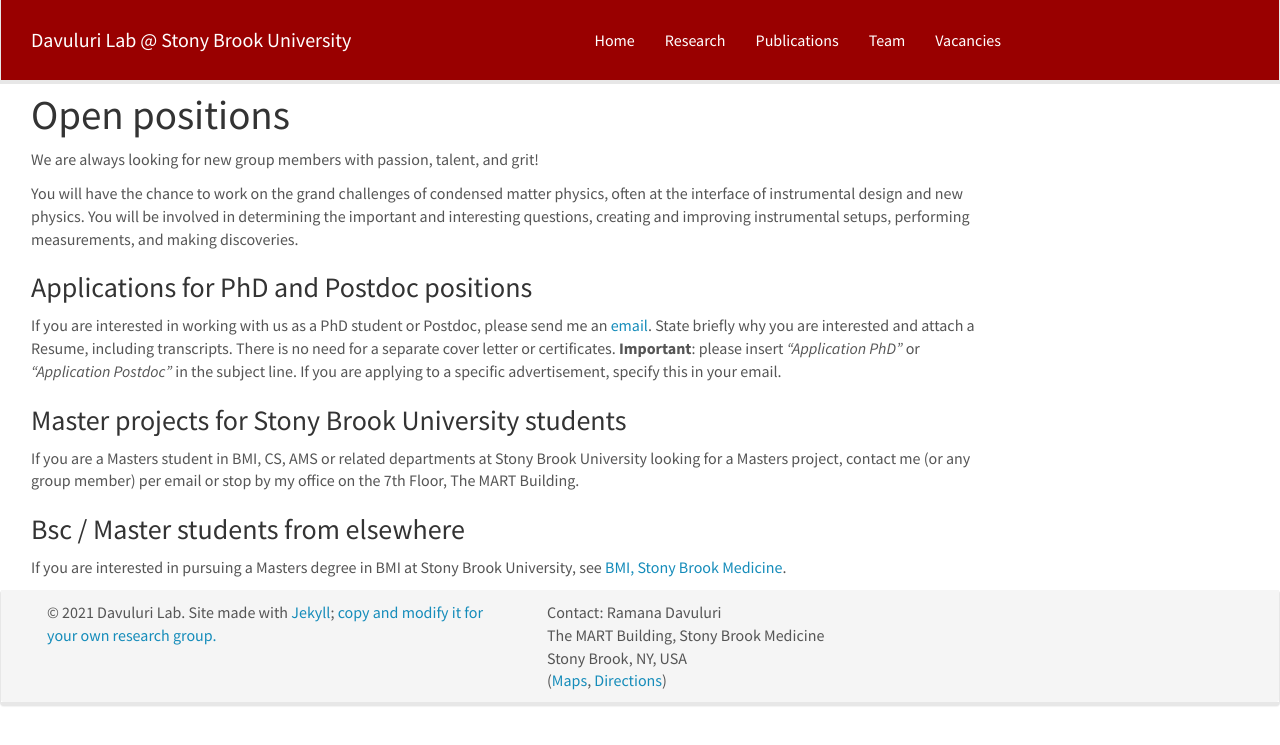
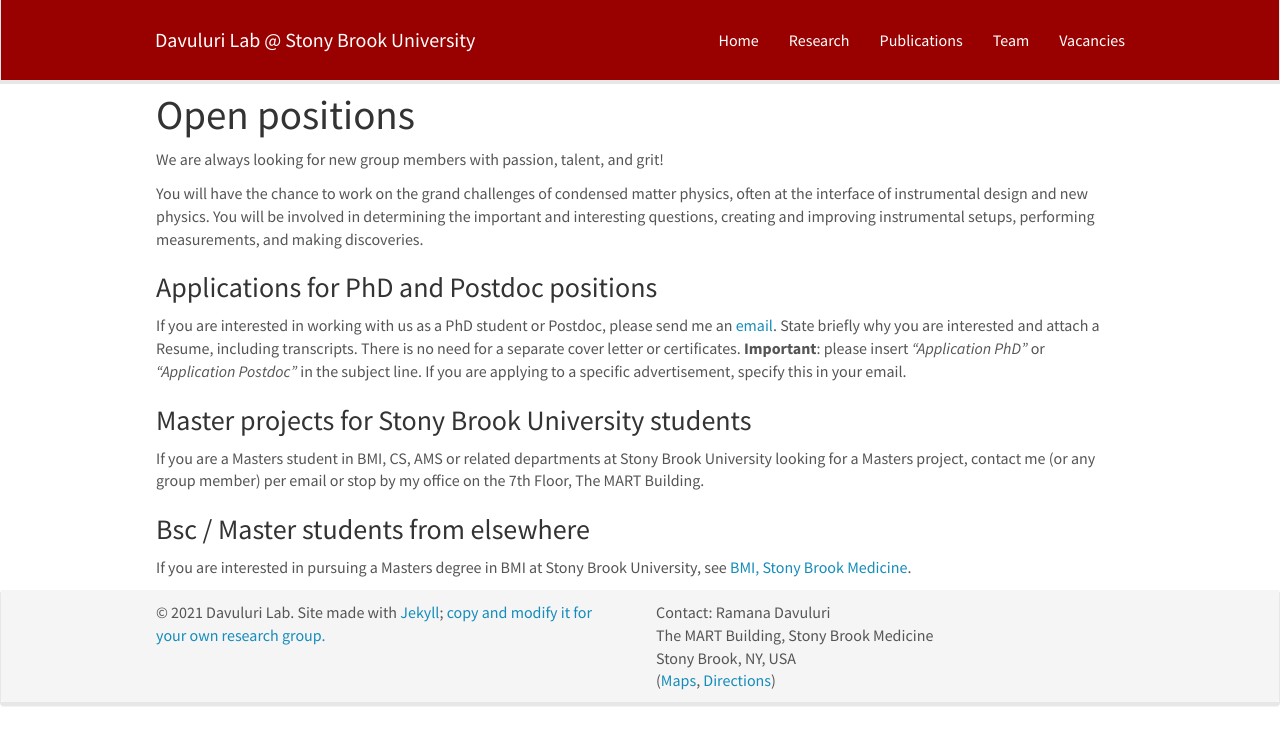
Before and after one commit to DavuluriLab/DavuluriLab.github.io, a Jekyll site: the page built from _pages/openings.md, in a window 1280 px wide. Shown: the top 745 px of the page. Built offline with Jekyll 4.4.1, drawn with Linux system fonts in a browser that asks for light colours; nearby versions of some CDN libraries.

Commit message:
Update main.scss

```diff
--- a/css/main.scss
+++ b/css/main.scss
@@ -41,8 +41,8 @@ firstp {
 }
 
 .container-fluid {
-  margin-right: 15px;
-  margin-left: 15px;
+  margin-right: auto;
+  margin-left: auto;
   max-width: 1000px; /* or 950px */
 }
 
```
